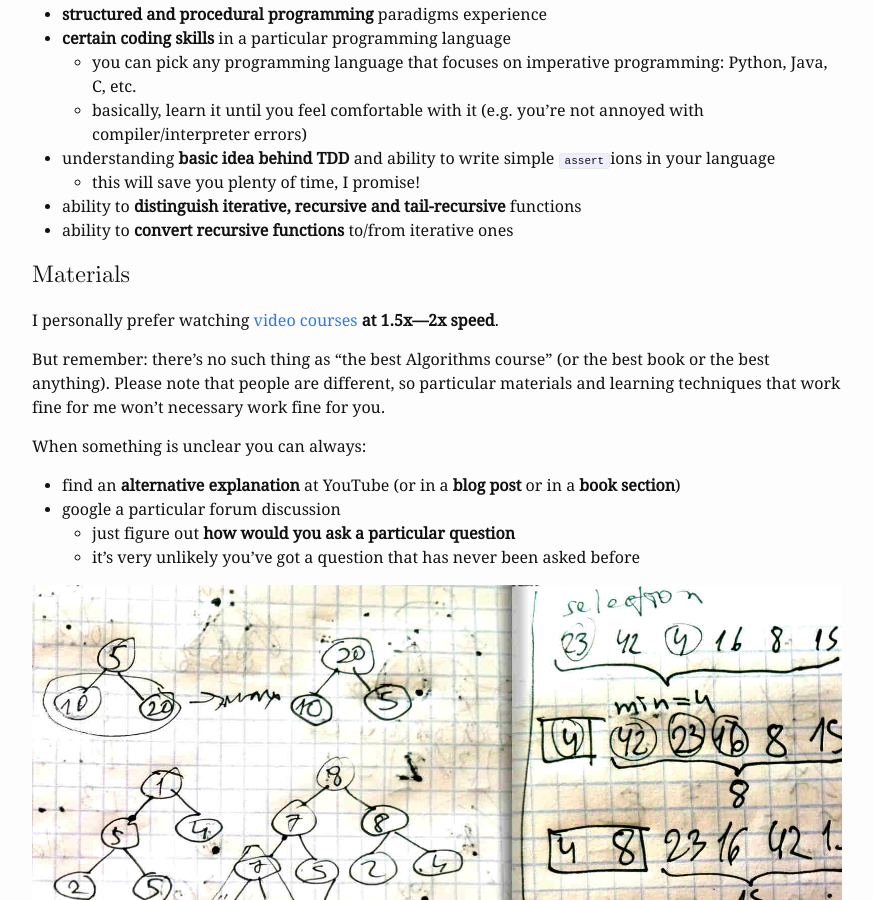
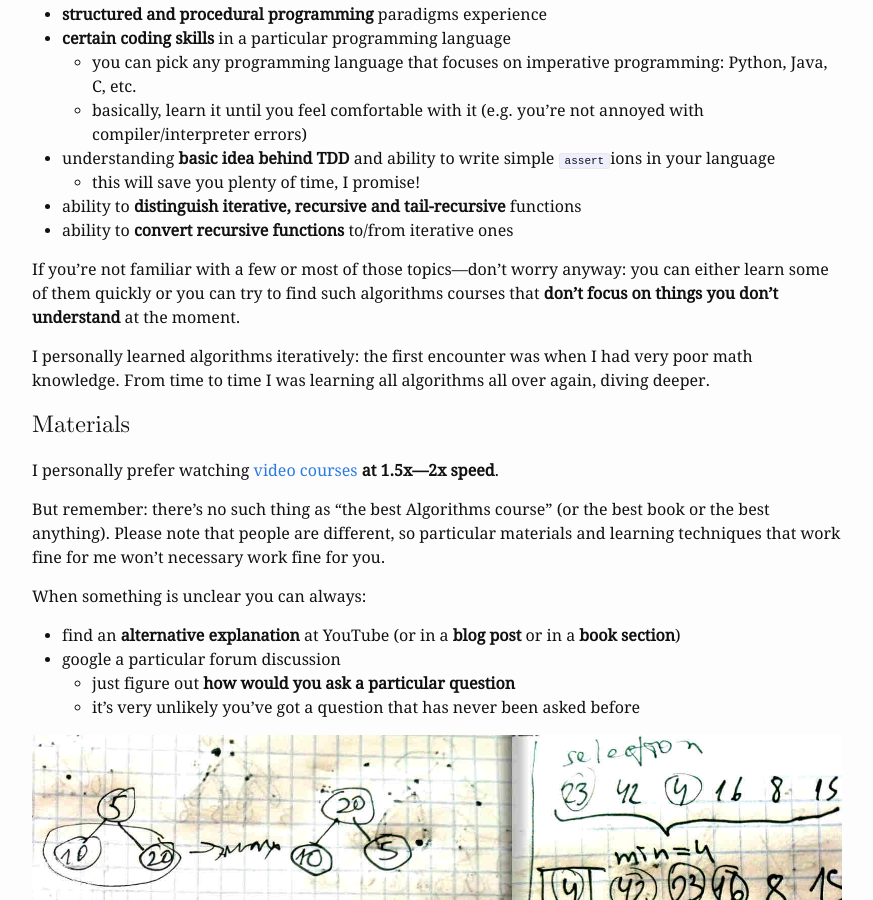
Before and after one commit to alopatindev/alopatindev.github.io, a Jekyll site: the page built from _posts/2017-05-25-how-to-learn-algorithms.markdown, in a window 1280 px wide and 900 px high, scrolled down 790 px. Shown: the whole window, without its empty margins (203-1076 px from the left). Built offline with Jekyll 4.4.1, drawn with Linux system fonts in a browser that asks for light colours; comment, search, counter and statistics services are not loaded.

Commit message:
update 2017-05-25-how-to-learn-algorithms

```diff
--- a/_posts/2017-05-25-how-to-learn-algorithms.markdown
+++ b/_posts/2017-05-25-how-to-learn-algorithms.markdown
@@ -32,6 +32,11 @@ Fundamental algorithms and data structures are mostly used **as reference** for
     - this will save you plenty of time, I promise!
 - ability to **distinguish iterative, recursive and tail-recursive** functions
 - ability to **convert recursive functions** to/from iterative ones
+
+If you're not familiar with a few or most of those topics—don't worry anyway: you can either learn some of them quickly or you can try to find such algorithms courses that **don't focus on things you don't understand** at the moment.
+
+I personally learned algorithms iteratively: the first encounter was when I had very poor math knowledge.
+From time to time I was learning all algorithms all over again, diving deeper.
 
 # Materials
 I personally prefer watching [video courses](/2016/11/29/self-learning/#algorithms-and-data-structures) **at 1.5x—2x speed**.
```
